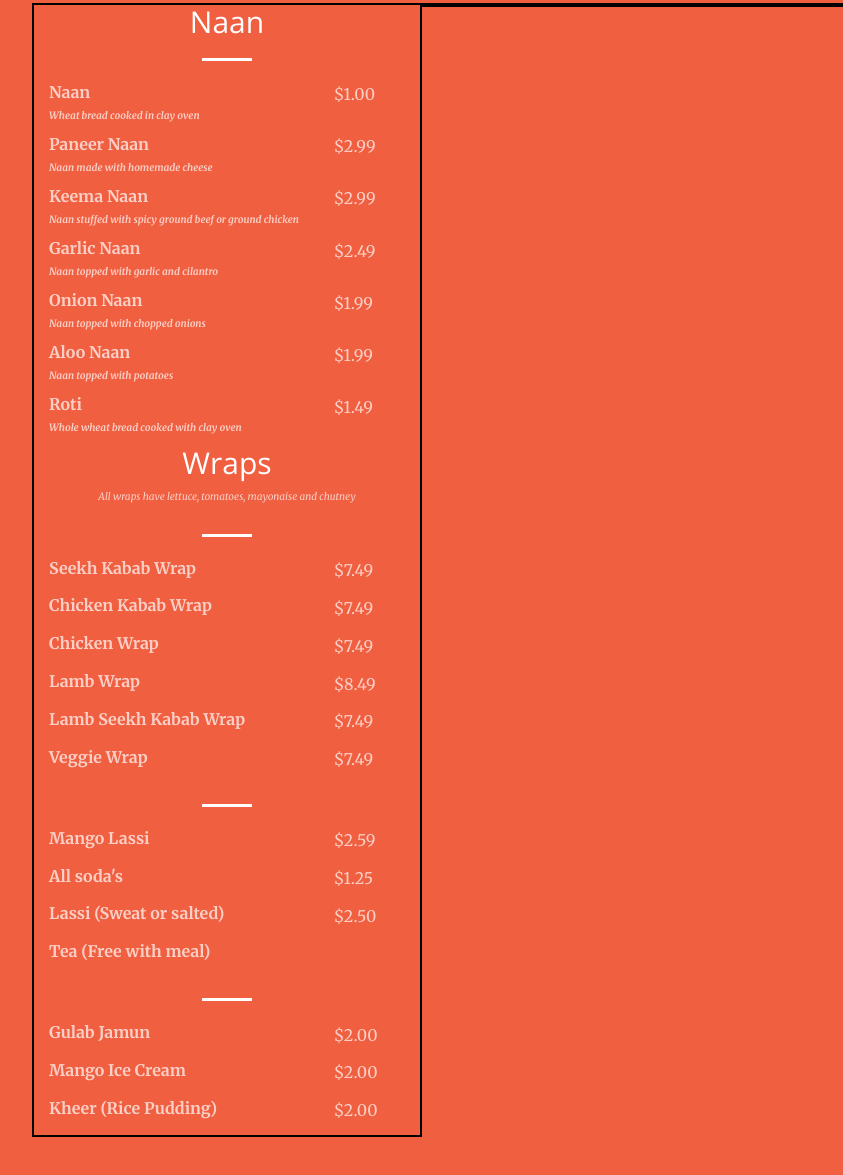
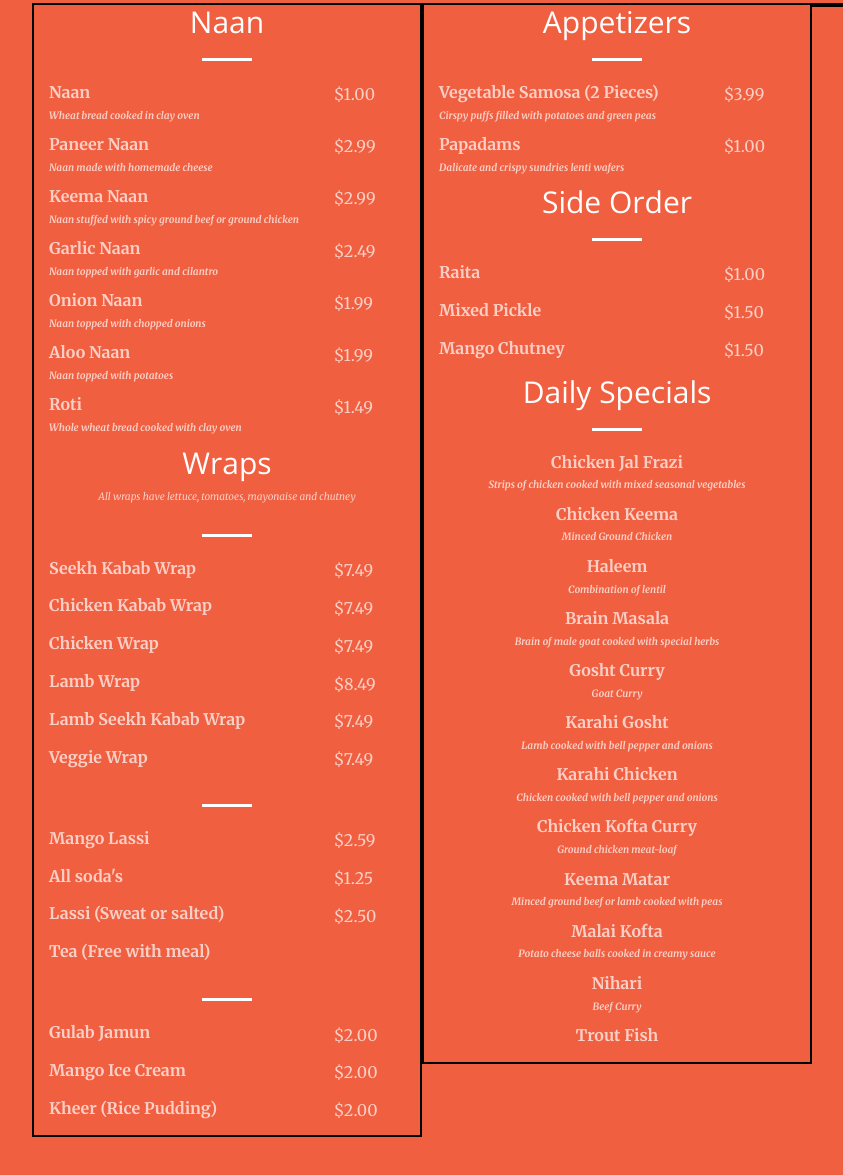
Before and after one commit to kashifali554/Chutney_demo, a website: page index.html in a window 1280 px wide. Shown: the part 2466-3641 px from the top of the page, without its empty margins (23-866 px from the left). Drawn offline with nearby package versions, Linux system fonts and the light colour scheme.

Commit message:
Fifth column of menu finished

```diff
--- a/index.html
+++ b/index.html
@@ -609,10 +609,135 @@
           </div>
 
           <div class="col-lg-4 col-md-6 col-sm-12 temp">
+            <!-- Appetizers -->
+            <table style="width:100%">
+              <h2 class="section-heading text-center">Appetizers</h2>
+              <hr class="light">
+              <tr>
+                <th class="text-faded dish">Vegetable Samosa (2 Pieces)</th>
+                <td class="text-faded price">$3.99</td>
+                <tr>
+                  <th class="text-faded description" colspan="2">Cirspy puffs filled with potatoes and green peas</th>
+                </tr>
+              </tr>
+              <tr>
+                <th class="text-faded dish">Papadams</th>
+                <td class="text-faded price">$1.00</td>
+                <tr>
+                  <th class="text-faded description" colspan="2">Dalicate and crispy sundries lenti wafers</th>
+                </tr>
+              </tr>
+            </table>
+            <!-- Side orders -->
+            <table style="width:100%">
+              <h2 class="section-heading text-center">Side Order</h2>
+              <hr class="light">
+              <tr>
+                <th class="text-faded dish">Raita</th>
+                <td class="text-faded price">$1.00</td>
+                <tr>
+                  <th class="text-faded description" colspan="2"></th>
+                </tr>
+              </tr>
+              <tr>
+                <th class="text-faded dish">Mixed Pickle</th>
+                <td class="text-faded price">$1.50</td>
+                <tr>
+                  <th class="text-faded description" colspan="2"></th>
+                </tr>
+              </tr>
+              <tr>
+                <th class="text-faded dish">Mango Chutney</th>
+                <td class="text-faded price">$1.50</td>
+                <tr>
+                  <th class="text-faded description" colspan="2"></th>
+                </tr>
+              </tr>
+            </table>
+
+            <!-- Daily Specials -->
+            <table style="width:100%">
+              <h2 class="section-heading text-center">Daily Specials</h2>
+              <hr class="light">
+              <tr>
+                <th class="text-faded dish text-center">Chicken Jal Frazi</th>
+                <tr>
+                  <th class="text-faded description text-center" colspan="2">Strips of chicken cooked with mixed seasonal vegetables</th>
+                </tr>
+              </tr>
+              <tr>
+                <th class="text-faded dish text-center">Chicken Keema</th>
+                <tr>
+                  <th class="text-faded description text-center" colspan="2">Minced Ground Chicken</th>
+                </tr>
+              </tr>
+              <tr>
+                <th class="text-faded dish text-center">Haleem</th>
+                <tr>
+                  <th class="text-faded description text-center" colspan="2">Combination of lentil</th>
+                </tr>
+              </tr>
+              <tr>
+                <th class="text-faded dish text-center">Brain Masala</th>
+                <tr>
+                  <th class="text-faded description text-center" colspan="2">Brain of male goat cooked with special herbs</th>
+                </tr>
+              </tr>
+              <tr>
+                <th class="text-faded dish text-center">Gosht Curry</th>
+                <tr>
+                  <th class="text-faded description text-center" colspan="2">Goat Curry</th>
+                </tr>
+              </tr>
+              <tr>
+                <th class="text-faded dish text-center">Karahi Gosht</th>
+                <tr>
+                  <th class="text-faded description text-center" colspan="2">Lamb cooked with bell pepper and onions</th>
+                </tr>
+              </tr>
+              <tr>
+                <th class="text-faded dish text-center">Karahi Chicken</th>
+                <tr>
+                  <th class="text-faded description text-center" colspan="2">Chicken cooked with bell pepper and onions</th>
+                </tr>
+              </tr>
+              <tr>
+                <th class="text-faded dish text-center">Chicken Kofta Curry</th>
+                <tr>
+                  <th class="text-faded description text-center" colspan="2">Ground chicken meat-loaf</th>
+                </tr>
+              </tr>
+              <tr>
+                <th class="text-faded dish text-center">Keema Matar</th>
+                <tr>
+                  <th class="text-faded description text-center" colspan="2">Minced ground beef or lamb cooked with peas</th>
+                </tr>
+              </tr>
+              <tr>
+                <th class="text-faded dish text-center">Malai Kofta</th>
+                <tr>
+                  <th class="text-faded description text-center" colspan="2">Potato cheese balls cooked in creamy sauce</th>
+                </tr>
+              </tr>
+              <tr>
+                <th class="text-faded dish text-center">Nihari</th>
+                <tr>
+                  <th class="text-faded description text-center" colspan="2">Beef Curry</th>
+                </tr>
+              </tr>
+              <tr>
+                <th class="text-faded dish text-center">Trout Fish</th>
+                <tr>
+                  <th class="text-faded description text-center" colspan="2"></th>
+                </tr>
+              </tr>
+            </table>
+
           <!-- Column five dive end -->
           </div>
 
           <div class="col-lg-4 col-md-6 col-sm-12 temp">
+
           <!-- Column six div end -->
           </div>
           <!-- second container's row div end -->
```
